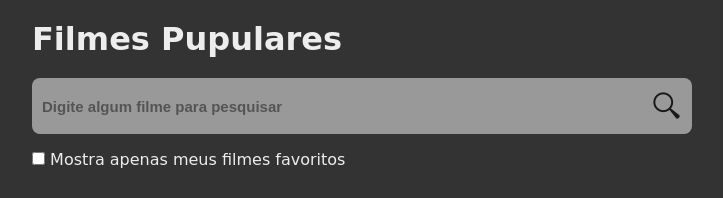
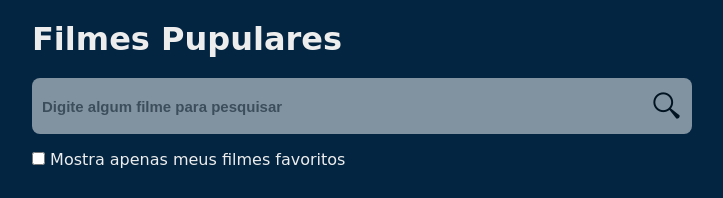
Before and after one commit to romulomax47/Portiforio-, a plain HTML site: page 7dayChallenge-Movie/index.html in a window 1280 px wide. Shown: the whole page, without its empty margins (278-1001 px from the left). Drawn offline with Linux system fonts and the light colour scheme; no server answers; a web font is replaced by a local one.

Commit message:
:style:refactor: Mudar cor do brackground do body

```diff
--- a/7dayChallenge-Movie/styles/style.css
+++ b/7dayChallenge-Movie/styles/style.css
@@ -14,7 +14,7 @@ body{
     width: 100%;
     height: 100vh;
 
-    background-color: rgba(0, 0, 0, 0.8);
+    background-color: #032541;
 
     display: flex;
     flex-direction: column;
```
